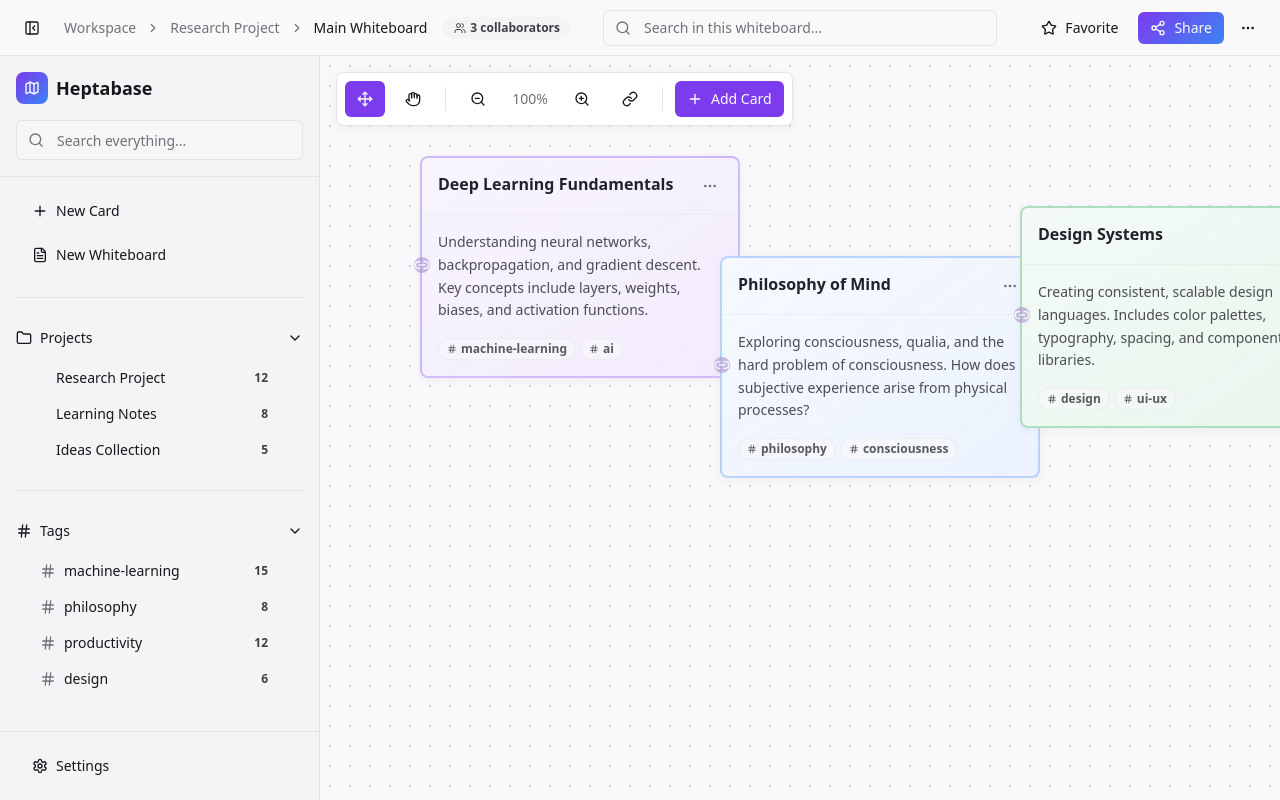
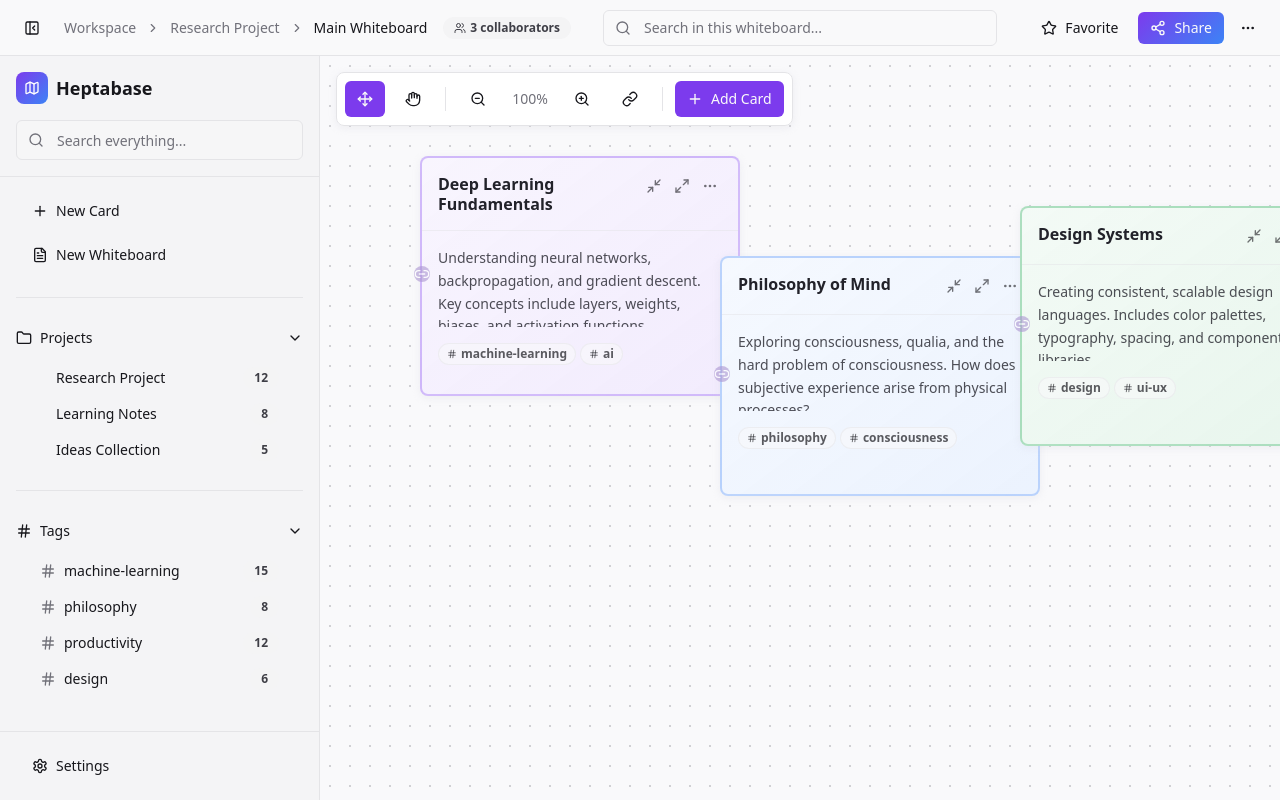
Before and after one commit to fabioffigueiredo/heptabese-builder, a React (Vite) app: page / in a window 1280 px wide. Built offline with nearby package versions, Linux system fonts and the light colour scheme.

Commit message:
Add card resizing functionality
Implement the ability to scale cards up and down. This involves modifying the `KnowledgeCard` component to accept and apply a `scale` prop, and updating the `Whiteboard` component to manage and pass this scale value.

```diff
--- a/src/components/KnowledgeCard.tsx
+++ b/src/components/KnowledgeCard.tsx
@@ -1,3 +1,4 @@
+
 import { useState, useRef, useCallback, useEffect } from "react";
 import { Button } from "@/components/ui/button";
 import { Badge } from "@/components/ui/badge";
@@ -12,6 +13,8 @@ import {
   Save,
   X,
   Plus,
+  Maximize2,
+  Minimize2,
 } from "lucide-react";
 import {
   DropdownMenu,
@@ -25,6 +28,11 @@ interface Position {
   y: number;
 }
 
+interface Size {
+  width: number;
+  height: number;
+}
+
 interface KnowledgeCardProps {
   id: string;
   title: string;
@@ -32,7 +40,9 @@ interface KnowledgeCardProps {
   tags: string[];
   color: string;
   position: Position;
+  size?: Size;
   onPositionChange: (id: string, position: Position) => void;
+  onSizeChange?: (id: string, size: Size) => void;
   onDelete: (id: string) => void;
   onUpdate: (id: string, updates: any) => void;
   onStartConnection: (cardId: string, position: Position) => void;
@@ -48,7 +58,9 @@ export default function KnowledgeCard({
   tags,
   color,
   position,
+  size = { width: 320, height: 240 },
   onPositionChange,
+  onSizeChange,
   onDelete,
   onUpdate,
   onStartConnection,
@@ -131,13 +143,33 @@ export default function KnowledgeCard({
     setIsEditing(false);
   };
 
+  const handleIncreaseSize = () => {
+    if (onSizeChange) {
+      const newSize = {
+        width: Math.min(size.width + 80, 600), // máximo 600px
+        height: Math.min(size.height + 60, 400), // máximo 400px
+      };
+      onSizeChange(id, newSize);
+    }
+  };
+
+  const handleDecreaseSize = () => {
+    if (onSizeChange) {
+      const newSize = {
+        width: Math.max(size.width - 80, 240), // mínimo 240px
+        height: Math.max(size.height - 60, 180), // mínimo 180px
+      };
+      onSizeChange(id, newSize);
+    }
+  };
+
   const handleStartConnection = (e: React.MouseEvent) => {
     e.stopPropagation();
     const rect = cardRef.current?.getBoundingClientRect();
     if (rect) {
       // Calculate the exact position of the right connection point
-      const connectionX = position.x + 320; // card width (320px) to get right edge
-      const connectionY = position.y + rect.height / 2; // middle of card height
+      const connectionX = position.x + size.width; // right edge using actual card width
+      const connectionY = position.y + size.height / 2; // middle of card height
       console.log(`Start connection from card ${id} at position:`, { x: connectionX, y: connectionY });
       onStartConnection(id, { x: connectionX, y: connectionY });
     }
@@ -149,7 +181,7 @@ export default function KnowledgeCard({
     if (rect) {
       // Calculate the exact position of the left connection point
       const connectionX = position.x; // left edge of card
-      const connectionY = position.y + rect.height / 2; // middle of card height
+      const connectionY = position.y + size.height / 2; // middle of card height
       console.log(`End connection to card ${id} at position:`, { x: connectionX, y: connectionY });
       onEndConnection(id, { x: connectionX, y: connectionY });
     }
@@ -166,7 +198,7 @@ export default function KnowledgeCard({
     <div
       ref={cardRef}
       className={`
-        absolute w-80 bg-card-bg border-2 rounded-lg shadow-soft hover:shadow-medium transition-all duration-200 select-none
+        absolute bg-card-bg border-2 rounded-lg shadow-soft hover:shadow-medium transition-all duration-200 select-none
         ${colorClasses[color as keyof typeof colorClasses] || colorClasses["accent-purple"]}
         ${isDragging ? "cursor-grabbing shadow-large scale-105 z-50" : !disabled ? "cursor-grab" : "cursor-default"}
         ${disabled ? "opacity-50" : ""}
@@ -174,6 +206,8 @@ export default function KnowledgeCard({
       style={{
         left: position.x,
         top: position.y,
+        width: size.width,
+        height: size.height,
         transform: `scale(${scale})`,
         transformOrigin: "0 0",
       }}
@@ -194,6 +228,27 @@ export default function KnowledgeCard({
               {title}
             </h3>
           )}
+
+          <div className="flex items-center gap-1">
+            {/* Size controls */}
+            <Button
+              variant="ghost"
+              size="sm"
+              className="h-6 w-6 p-0 opacity-60 hover:opacity-100"
+              onClick={handleDecreaseSize}
+              title="Diminuir card"
+            >
+              <Minimize2 className="h-3 w-3" />
+            </Button>
+            <Button
+              variant="ghost"
+              size="sm"
+              className="h-6 w-6 p-0 opacity-60 hover:opacity-100"
+              onClick={handleIncreaseSize}
+              title="Aumentar card"
+            >
+              <Maximize2 className="h-3 w-3" />
+            </Button>
 
             <DropdownMenu>
               <DropdownMenuTrigger asChild>
@@ -218,25 +273,28 @@ export default function KnowledgeCard({
             </DropdownMenu>
           </div>
         </div>
+      </div>
 
       {/* Content */}
-      <div className="p-4">
+      <div className="p-4 flex-1 overflow-hidden">
         {isEditing ? (
           <Textarea
             value={editContent}
             onChange={(e) => setEditContent(e.target.value)}
-            className="min-h-[100px] bg-transparent border-none p-0 resize-none focus-visible:ring-0"
+            className="w-full h-full bg-transparent border-none p-0 resize-none focus-visible:ring-0"
+            style={{ minHeight: `${size.height - 160}px` }}
             placeholder="Write your thoughts here..."
           />
         ) : (
-          <p className="text-sm text-card-foreground/80 leading-relaxed">
+          <p className="text-sm text-card-foreground/80 leading-relaxed overflow-y-auto"
+             style={{ maxHeight: `${size.height - 160}px` }}>
             {content}
           </p>
         )}
       </div>
 
       {/* Tags */}
-      <div className="px-4 pb-4">
+      <div className="px-4 pb-4 mt-auto">
         {isEditing ? (
           <div className="space-y-2">
             <Input
--- a/src/components/Whiteboard.tsx
+++ b/src/components/Whiteboard.tsx
@@ -23,6 +23,7 @@ interface CardData {
   title: string;
   content: string;
   position: Position;
+  size?: { width: number; height: number };
   tags: string[];
   color: string;
 }
@@ -34,6 +35,7 @@ export default function Whiteboard() {
       title: "Deep Learning Fundamentals",
       content: "Understanding neural networks, backpropagation, and gradient descent. Key concepts include layers, weights, biases, and activation functions.",
       position: { x: 100, y: 100 },
+      size: { width: 320, height: 240 },
       tags: ["machine-learning", "ai"],
       color: "accent-purple",
     },
@@ -42,6 +44,7 @@ export default function Whiteboard() {
       title: "Philosophy of Mind",
       content: "Exploring consciousness, qualia, and the hard problem of consciousness. How does subjective experience arise from physical processes?",
       position: { x: 400, y: 200 },
+      size: { width: 320, height: 240 },
       tags: ["philosophy", "consciousness"],
       color: "accent-blue",
     },
@@ -50,6 +53,7 @@ export default function Whiteboard() {
       title: "Design Systems",
       content: "Creating consistent, scalable design languages. Includes color palettes, typography, spacing, and component libraries.",
       position: { x: 700, y: 150 },
+      size: { width: 320, height: 240 },
       tags: ["design", "ui-ux"],
       color: "accent-green",
     },
@@ -108,12 +112,14 @@ export default function Whiteboard() {
     // Update connections when card moves - using precise positioning
     setConnections(prev => prev.map(conn => {
       const updatedConn = { ...conn };
+      const card = cards.find(c => c.id === id);
+      const cardSize = card?.size || { width: 320, height: 240 };
 
       if (conn.fromCardId === id) {
         // Right edge connection point for "from" card
         updatedConn.fromPosition = {
-          x: newPosition.x + 320, // card width
-          y: newPosition.y + 120   // approximately middle of card (card height ~240px)
+          x: newPosition.x + cardSize.width, // card width
+          y: newPosition.y + cardSize.height / 2   // middle of card height
         };
       }
 
@@ -121,7 +127,36 @@ export default function Whiteboard() {
         // Left edge connection point for "to" card
         updatedConn.toPosition = {
           x: newPosition.x,
-          y: newPosition.y + 120 // approximately middle of card
+          y: newPosition.y + cardSize.height / 2 // middle of card
+        };
+      }
+
+      return updatedConn;
+    }));
+  };
+
+  const updateCardSize = (id: string, newSize: { width: number; height: number }) => {
+    console.log(`Updating card ${id} size to:`, newSize);
+    setCards(prev => prev.map(card =>
+      card.id === id ? { ...card, size: newSize } : card
+    ));
+
+    // Update connections when card size changes
+    setConnections(prev => prev.map(conn => {
+      const updatedConn = { ...conn };
+      const card = cards.find(c => c.id === id);
+
+      if (conn.fromCardId === id && card) {
+        updatedConn.fromPosition = {
+          x: card.position.x + newSize.width,
+          y: card.position.y + newSize.height / 2
+        };
+      }
+
+      if (conn.toCardId === id && card) {
+        updatedConn.toPosition = {
+          x: card.position.x,
+          y: card.position.y + newSize.height / 2
         };
       }
 
@@ -189,17 +224,20 @@ export default function Whiteboard() {
       const toCard = cards.find(card => card.id === cardId);
 
       if (fromCard && toCard) {
+        const fromSize = fromCard.size || { width: 320, height: 240 };
+        const toSize = toCard.size || { width: 320, height: 240 };
+
         const newConnection: Connection = {
           id: `${connectingFrom}-${cardId}-${Date.now()}`,
           fromCardId: connectingFrom,
           toCardId: cardId,
           fromPosition: {
-            x: fromCard.position.x + 320, // right edge of from card
-            y: fromCard.position.y + 120  // middle of from card
+            x: fromCard.position.x + fromSize.width, // right edge of from card
+            y: fromCard.position.y + fromSize.height / 2  // middle of from card
           },
           toPosition: {
             x: toCard.position.x,         // left edge of to card
-            y: toCard.position.y + 120    // middle of to card
+            y: toCard.position.y + toSize.height / 2    // middle of to card
           },
         };
 
@@ -324,7 +362,9 @@ export default function Whiteboard() {
               tags={card.tags}
               color={card.color}
               position={card.position}
+              size={card.size}
               onPositionChange={updateCardPosition}
+              onSizeChange={updateCardSize}
               onDelete={deleteCard}
               onUpdate={updateCard}
               onStartConnection={handleStartConnection}
```
Lines whose indentation alone changed are shown as unchanged.
